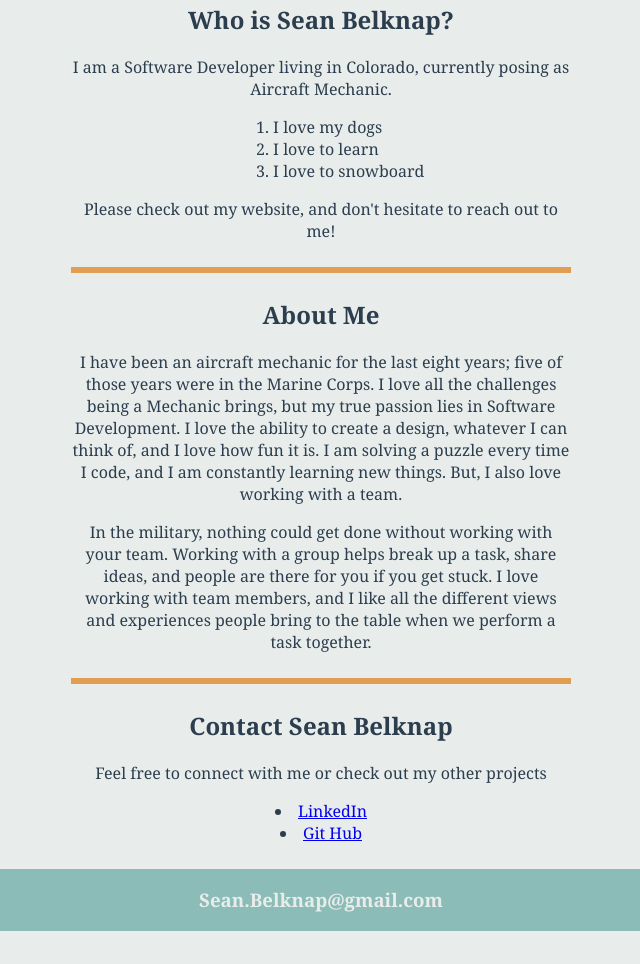
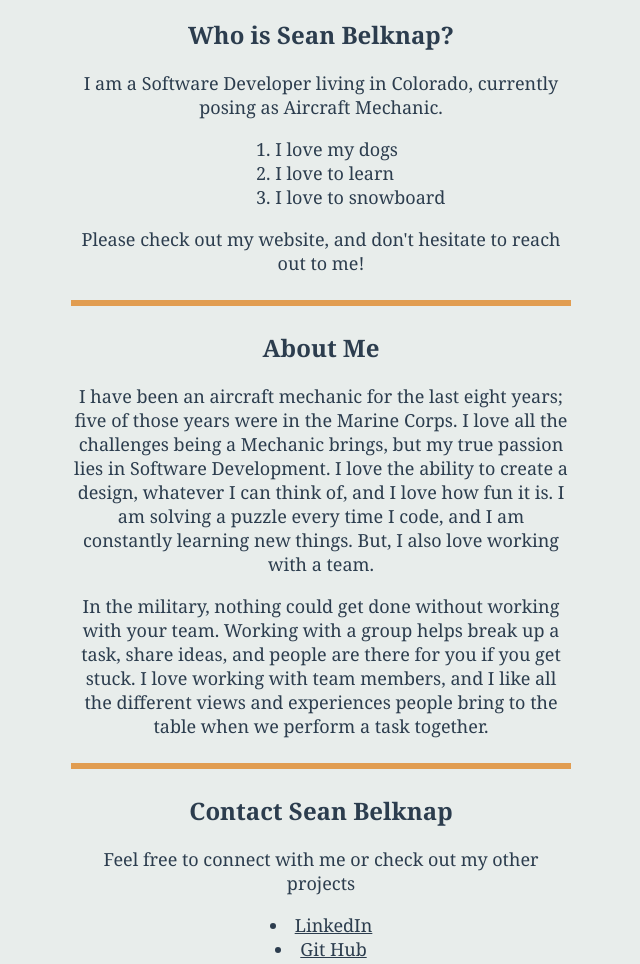
Before and after one commit to seanbelknap/thinkful-portfolio, a plain HTML site: page index.html in a window 1280 px wide. Shown: the part 561-1525 px from the top of the page, without its empty margins (319-959 px from the left). Before the commit the page ends 1492 px from the top, so only its background shows below. Drawn offline with Linux system fonts and the light colour scheme.

Commit message:
Add files via upload

```diff
--- a/index.html
+++ b/index.html
@@ -19,11 +19,7 @@
     <!-- Main Container -->
     <main>
       <div class="body-div">
-        <img
-          id="profile-img"
-          src="images/profilePic.jpeg"
-          alt="profile pic"
-        />
+        <img id="profile-img" src="images/profilePic.jpeg" alt="profile pic" />
         <h2>Who is Sean Belknap?</h2>
         <p>
           I am a Software Developer living in Colorado, currently posing as
@@ -40,15 +36,18 @@
       </div>
       <!-- end of wrapper -->
       <hr />
+      <!-- article -->
+      <article>
         <div class="body-div">
           <h2>About Me</h2>
           <p>
             I have been an aircraft mechanic for the last eight years; five of
-          those years were in the Marine Corps. I love all the challenges being
-          a Mechanic brings, but my true passion lies in Software Development. I
-          love the ability to create a design, whatever I can think of, and I
-          love how fun it is. I am solving a puzzle every time I code, and I am
-          constantly learning new things. But, I also love working with a team.
+            those years were in the Marine Corps. I love all the challenges
+            being a Mechanic brings, but my true passion lies in Software
+            Development. I love the ability to create a design, whatever I can
+            think of, and I love how fun it is. I am solving a puzzle every time
+            I code, and I am constantly learning new things. But, I also love
+            working with a team.
           </p>
           <p>
             In the military, nothing could get done without working with your
@@ -59,6 +58,7 @@
           </p>
         </div>
         <!-- end of wrapper -->
+      </article>
       <hr />
       <div class="body-div">
         <h2>Contact Sean Belknap</h2>
--- a/style.css
+++ b/style.css
@@ -24,10 +24,12 @@ h1, h3, h4{
 h2, p, li {
     color: rgb(44,61,78);
 }
+p , li {
+    font-size: 18px;
+}
 /* header section */
 header {
     min-width: 100%;
-    margin-top: -15px;
     background-color: rgb(44,61,78);
 }
 
@@ -63,3 +65,19 @@ footer{
     background-color: rgb(140,188,183);
     margin-bottom: -15px;
 }
+/* unvisited */
+a:link{
+   color: rgb(44,61,78);
+}
+/* visited */
+a:visited{
+    color:  rgb(140,188,183);
+}
+/* hover */
+a:hover{
+    font-size: 20px;
+}
+/* selected */
+a:active{
+    color: rgb(225,157,81);
+}
```
Lines whose indentation alone changed are shown as unchanged.
